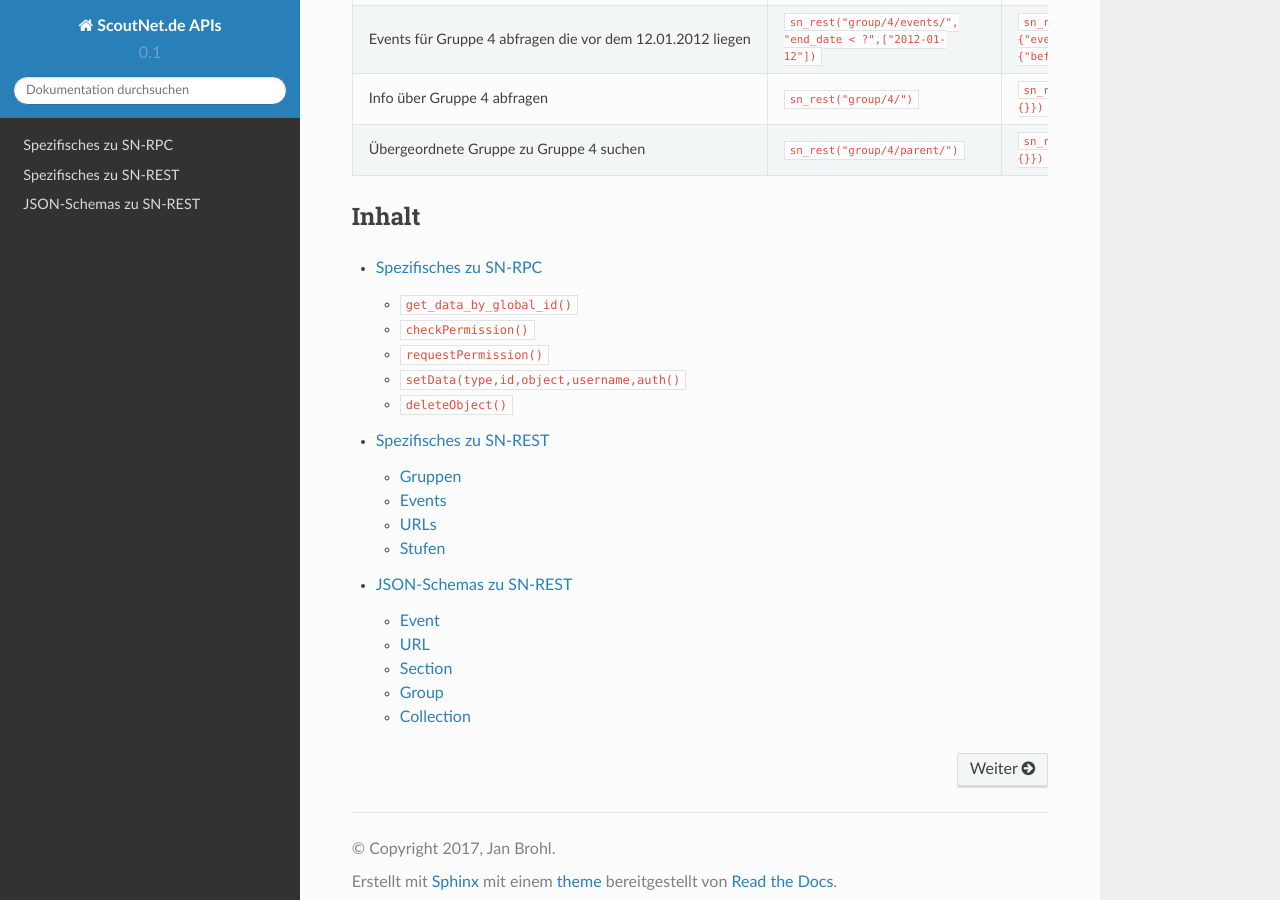
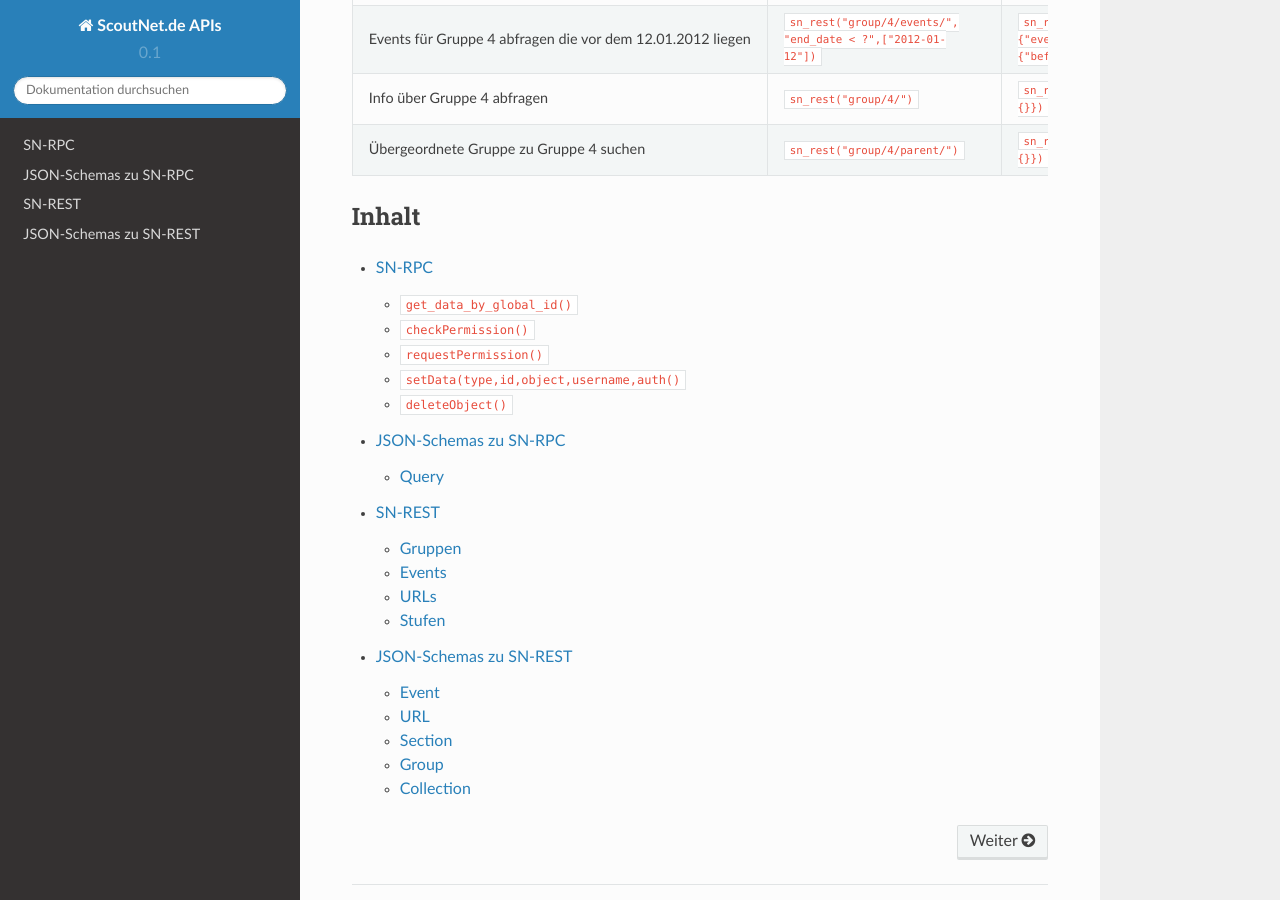
Before and after one commit to janbrohl/ScoutNet-API-Info, a Sphinx documentation site: the page built from docs/index.rst, in a window 1280 px wide and 900 px high, scrolled down 1559 px. Built offline with Sphinx 7.4.7 and the Read the Docs theme 2.0.0, drawn with Linux system fonts in a browser that asks for light colours.

Commit message:
erstes json-schema für sn-rpc

```diff
--- a/docs/index.rst
+++ b/docs/index.rst
@@ -48,6 +48,7 @@
 
 
    sn_rpc
+   sn_rpc_schemas
    sn_rest
    sn_rest_schemas
 
--- a/docs/sn_rest.rst
+++ b/docs/sn_rest.rst
@@ -1,6 +1,6 @@
 .. _sn_rest:
 
-Spezifisches zu SN-REST
+SN-REST
 ========================
 
 Noch gibt es hier nicht so viel zu sehen aber es gibt schon eine Doku auf https://www.scoutnet.de/api-info/webservice.html
--- a/docs/sn_rpc.rst
+++ b/docs/sn_rpc.rst
@@ -1,6 +1,6 @@
 .. sn_rpc:
 
-Spezifisches zu SN-RPC
+SN-RPC
 ======================
 
 Alle Aufrufe gehen per JSON-RPC (1.0) per HTTP-POST an die selbe URL:
@@ -14,7 +14,7 @@
 	Return Data
 
 	:param array|string global_id:	Global id for which we want elements
-	:param object query:		Query to filter the elements (object: ``"<type>"{"key":attribute to be filtered e.g. "uid", "afterDate", "beforeDate"))``
+	:param object query:		:ref:`sn_rpc_query` to filter the elements
 	:returns: Elements as object with structure : ``{"type":<type>,"content":<object>} where <object> could be {"eventName":<name>,"eventDate":<date>,...}``
 
 .. js:function:: checkPermission(type, global_id, username, auth)
--- /dev/null
+++ b/docs/sn_rpc_schemas.rst
@@ -0,0 +1,14 @@
+.. _sn_rpc_schemas:
+
+JSON-Schemas zu SN-RPC
+========================
+
+Bisher ist dies alles noch völlig spekulativ.
+
+
+.. _sn_rpc_query:
+
+Query
+------
+
+.. jsonschema:: ../schemas/sn_rpc/query.json
```
Also changed, not shown: 1 other file.
